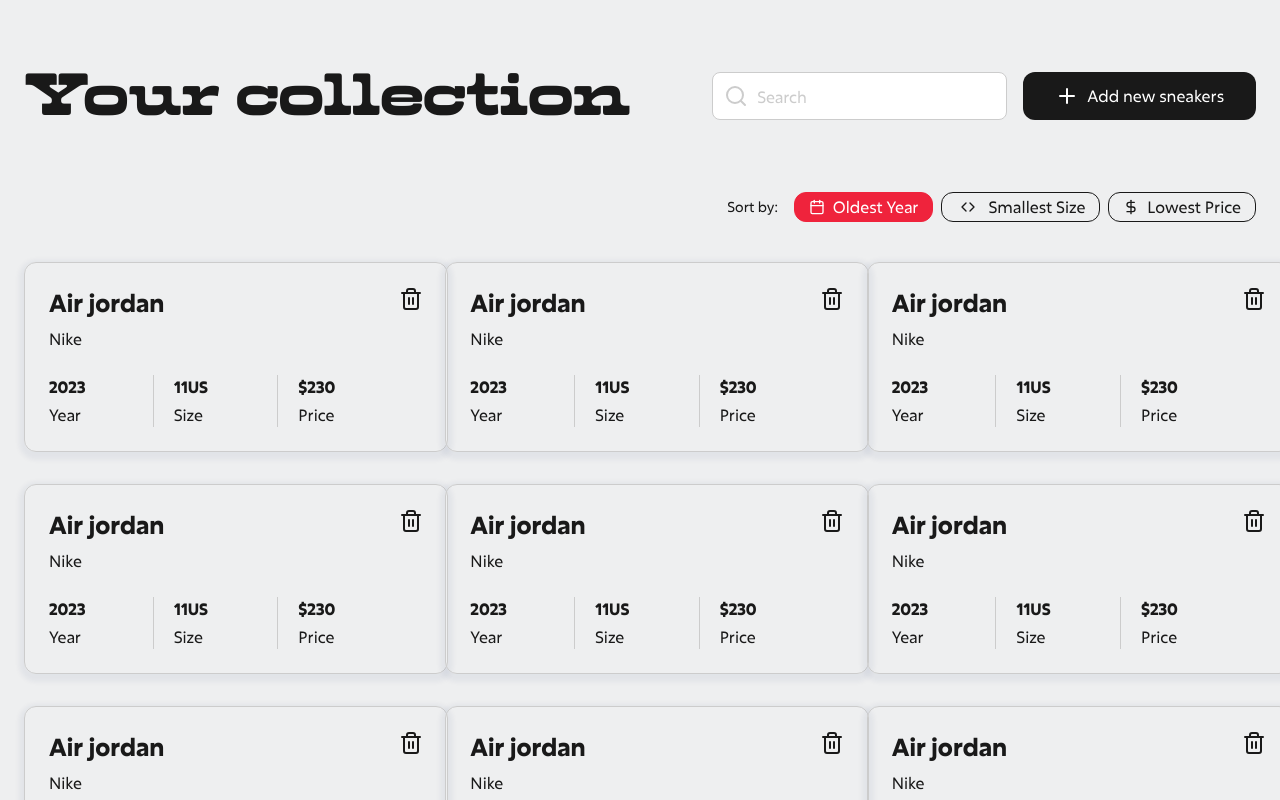
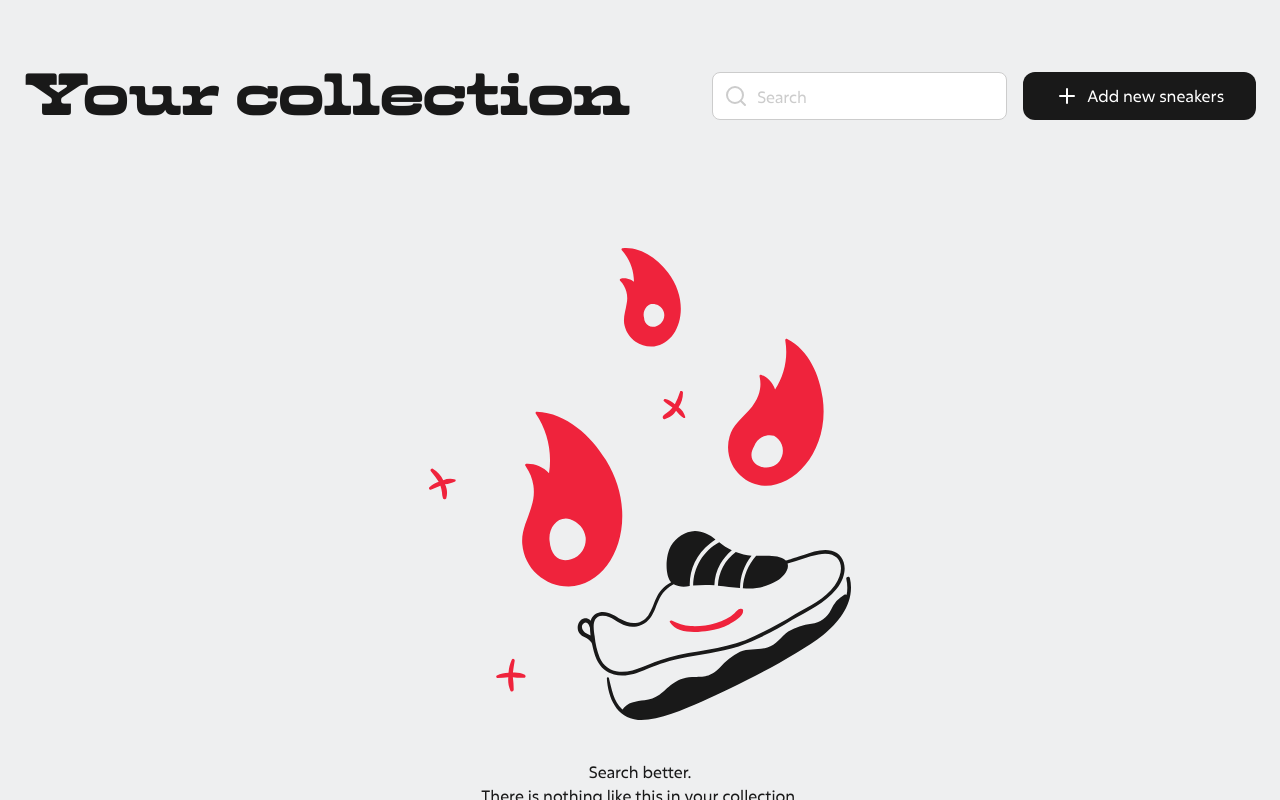
Before and after one commit to themse/sncollection, a Next.js app: page /main in a window 1280 px wide. Shown: the top 800 px of the page. Built offline with nearby package versions, Linux system fonts and the light colour scheme.

Commit message:
implement Not Found Sneakers Screen

```diff
--- a/src/app/(web)/main/page.tsx
+++ b/src/app/(web)/main/page.tsx
@@ -1,11 +1,13 @@
 import { EmptySneakers } from '@/components/screens/EmptySneakers';
 import { SneakersList } from '@/components/screens/SneakersList';
+import { NotFoundSneakers } from '@/components/screens/NotFoundSneakers';
 
 const MainPage = () => {
 	return (
 		<>
 			{/* <EmptySneakers /> */}
-			<SneakersList />
+			{/* <SneakersList /> */}
+			<NotFoundSneakers />
 		</>
 	);
 };
--- /dev/null
+++ b/src/components/screens/NotFoundSneakers.tsx
@@ -0,0 +1,22 @@
+import Image from 'next/image';
+
+import { Text } from '@/ui/Text';
+
+export const NotFoundSneakers = () => {
+	return (
+		<div className="flex w-full flex-col justify-center gap-y-10 py-14">
+			<div className="relative mx-auto">
+				<Image
+					src="/images/not-found.svg"
+					alt="Not Found Sneakers Page"
+					width={422}
+					height={472}
+					className="h-auto w-auto object-contain"
+				/>
+			</div>
+			<Text className="text-center">
+				Search better. <br /> There is nothing like this in your collection.
+			</Text>
+		</div>
+	);
+};
```
